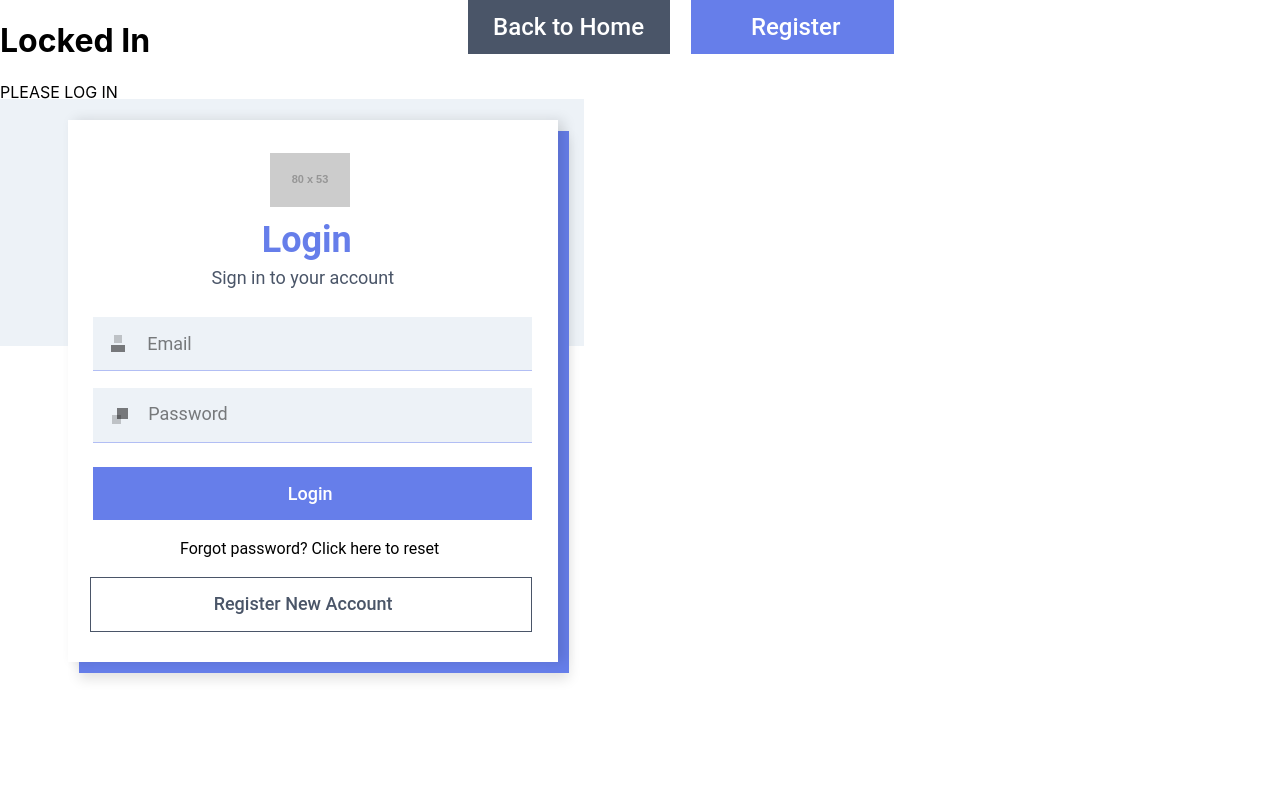
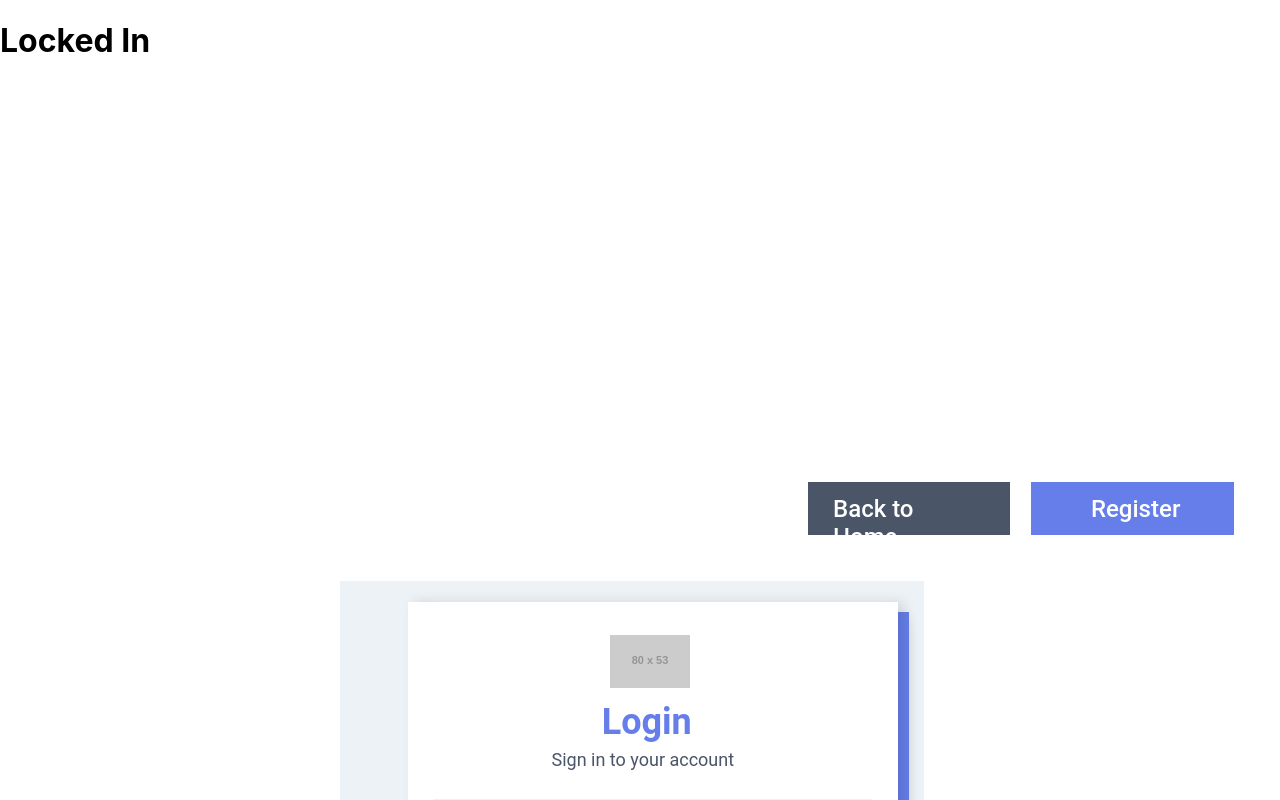
Before and after one commit to raidnaeem/LOCKED-IN, a React (Create React App) app in the folder frontend/: page / in a window 1280 px wide. Shown: the top 800 px of the page. Built offline with nearby package versions, Linux system fonts and the light colour scheme.

Commit message:
Update LoginUI

```diff
--- a/frontend/src/components/LoginUI.jsx
+++ b/frontend/src/components/LoginUI.jsx
@@ -7,7 +7,8 @@ const LoginUI = () => {
     };
 
     return (
-        <div style={{ width: '100%', height: '100%', display: 'flex', justifyContent: 'center', alignItems: 'center' }}>
+        <div style={{ display: 'flex', justifyContent: 'center', alignItems: 'center', height: '100vh' }}>
+            <div style={{ width: '100%', maxWidth: '600px', position: 'relative' }}>
                 <div style={{ width: 584, height: 247, left: 0, top: 99, position: 'absolute', background: '#EDF2F7' }} />
                 <div style={{ width: 490.61, height: 542.47, left: 78.50, top: 130.53, position: 'absolute', background: '#667EEA', boxShadow: '0px 6px 12px rgba(0, 0, 0, 0.12)' }} />
                 <div style={{ width: 490.61, height: 542.47, left: 67.60, top: 119.83, position: 'absolute', background: 'white', boxShadow: '6px 0px 12px rgba(0, 0, 0, 0.12)' }} />
@@ -43,6 +44,7 @@ const LoginUI = () => {
                     </div>
                 </div>
             </div>
+        </div>
     );
 };
 
```
Lines whose indentation alone changed are shown as unchanged.
